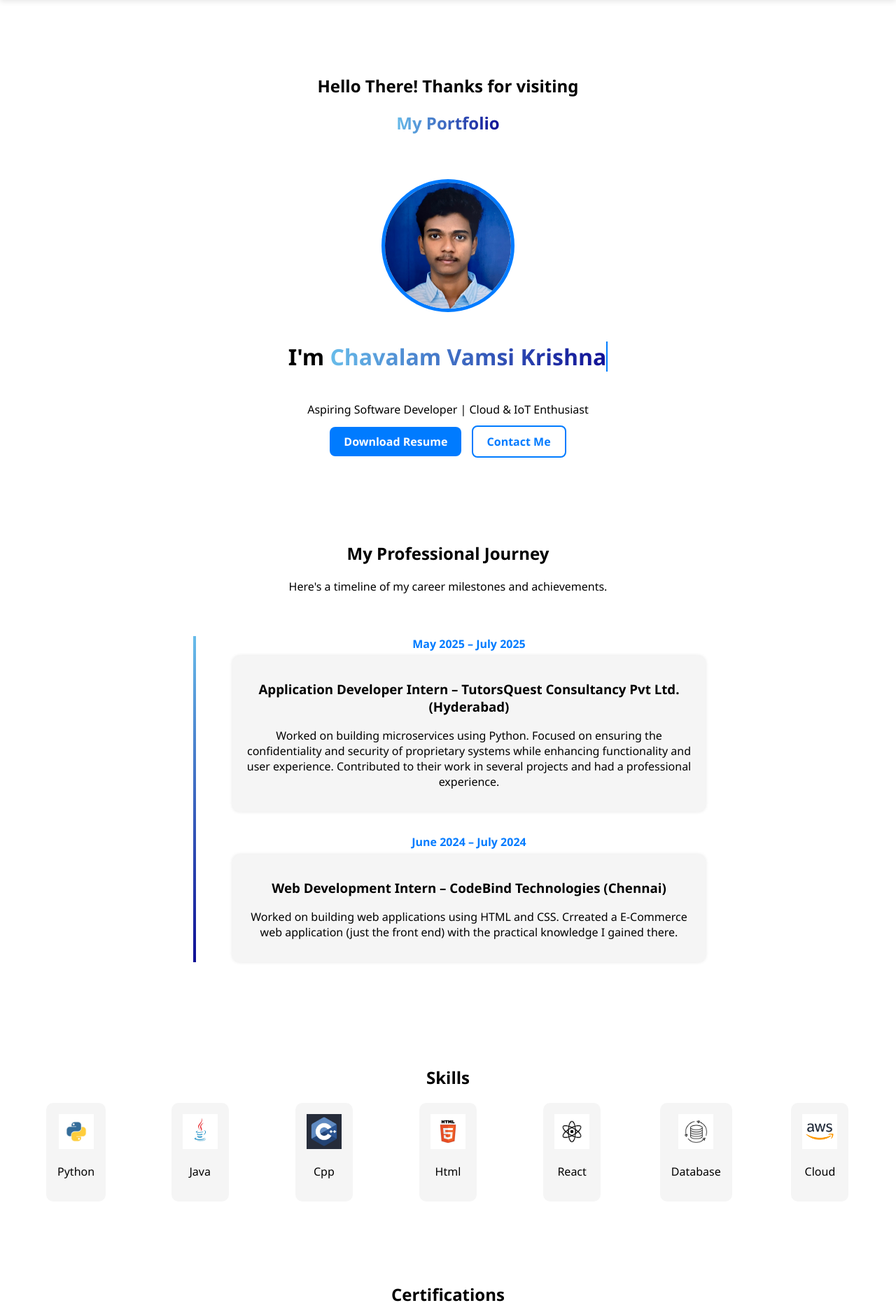
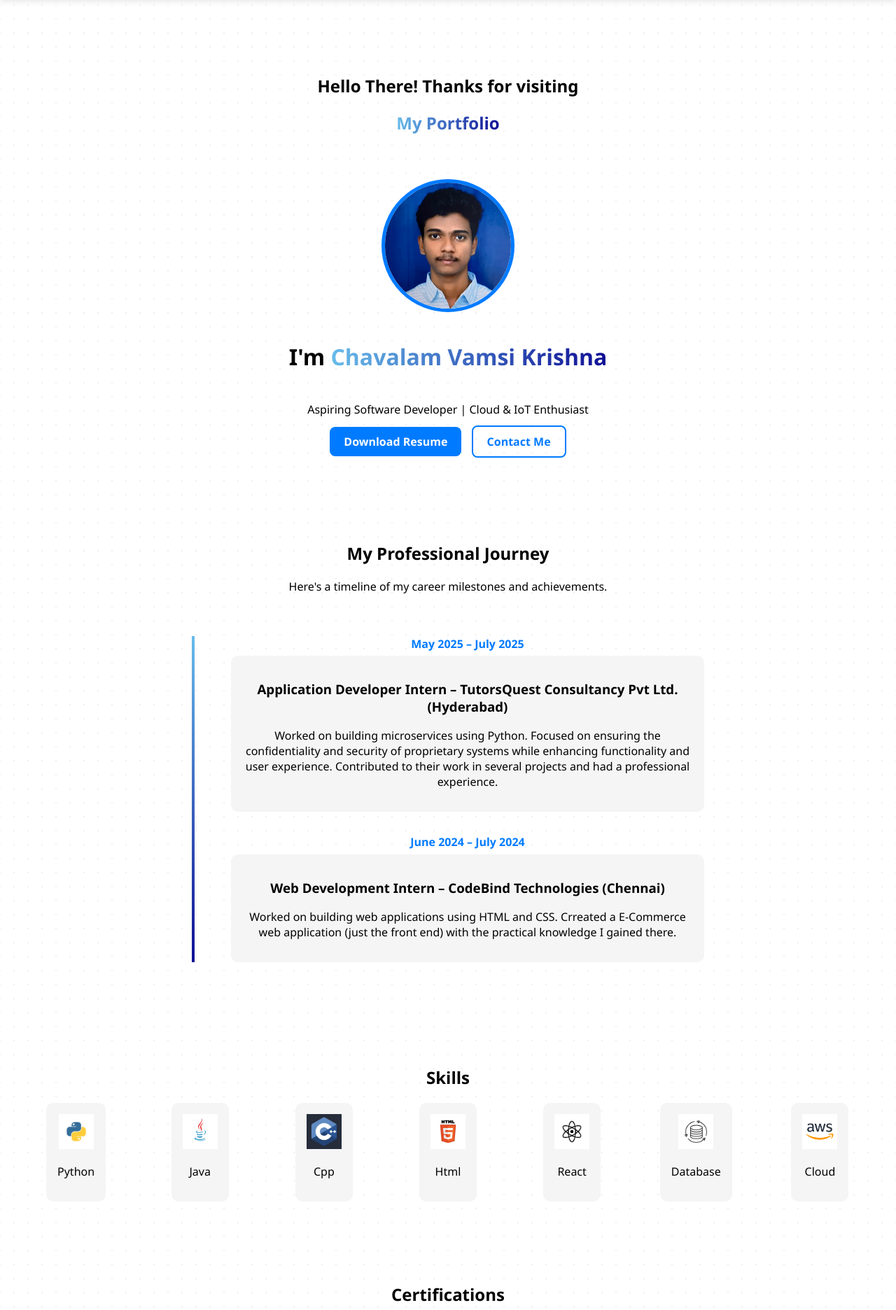
Before and after one commit to VamsiKrishnaChavalam/vamsi-portfolio, a Flask app: page / in a window 1280 px wide. Shown: the part 55-1927 px from the top of the page at 70% size. Run offline with Flask 3, Linux system fonts and the light colour scheme.

Commit message:
Update style.css

```diff
--- a/static/style.css
+++ b/static/style.css
@@ -2,23 +2,31 @@
   --bg: #ffffff;
   --text: #000000;
   --card: #f5f5f5;
+  --pattern: radial-gradient(#00000010 1px, transparent 1px);
 }
 [data-theme="dark"] {
   --bg: #121212;
   --text: #f5f5f5;
   --card: #1e1e1e;
+  --pattern: radial-gradient(#ffffff10 1px, transparent 1px);
 }
+
 html {
   scroll-behavior: smooth;
 }
 body {
-  background: var(--bg);
+  background-color: var(--bg);
+  background-image: var(--pattern);
+  background-size: 20px 20px;
+  background-position: center;
   color: var(--text);
   font-family: 'Segoe UI', sans-serif;
   margin: 0;
   padding: 0;
   transition: background 0.3s ease;
 }
+
+/* Navbar */
 .navbar {
   position: sticky;
   top: 0;
@@ -46,6 +54,8 @@ nav a:hover {
   background: #007BFF;
   color: white;
 }
+
+/* Hero */
 .hero {
   text-align: center;
   padding: 4rem 2rem;
@@ -66,10 +76,10 @@ nav a:hover {
   display: inline-block;
   overflow: hidden;
   white-space: nowrap;
-  border-right: 2px solid #007BFF;
-  animation: typing 4s steps(40, end), blink-caret 0.75s step-end infinite;
+  animation: typing 4s steps(40, end);
   font-size: 2rem;
 }
+
 @keyframes typing {
   from { width: 0 }
   to { width: 100% }
@@ -101,6 +111,8 @@ nav a:hover {
   border: 2px solid #007BFF;
   color: #007BFF;
 }
+
+/* Sections */
 .section {
   text-align: center;
   padding: 3rem 2rem;
@@ -124,23 +136,8 @@ nav a:hover {
   width: 50px;
   height: 50px;
 }
-.footer {
-  background: var(--card);
-  padding: 2rem;
-  text-align: center;
-}
-.social-icons {
-  margin-top: 1rem;
-}
-.social-icons a {
-  font-size: 2rem;
-  margin: 0 10px;
-  color: var(--text);
-  transition: color 0.3s;
-}
-.social-icons a:hover {
-  color: #007BFF;
-}
+
+/* Certifications */
 .certifications-list {
   max-width: 700px;
   margin: 0 auto;
@@ -148,19 +145,17 @@ nav a:hover {
   padding-left: 1rem;
   font-size: 1.1rem;
 }
-
 .certifications-list li {
   margin-bottom: 10px;
   line-height: 1.6;
 }
-/* Work Experience Timeline Styling */
+
+/* Timeline */
 .timeline {
   position: relative;
   max-width: 700px;
   margin: 0 auto;
   padding-left: 2rem;
-  border-left: 4px solid transparent;
-  background-clip: padding-box;
 }
 .timeline::before {
   content: "";
@@ -185,7 +180,6 @@ nav a:hover {
   background: linear-gradient(135deg, #68bcea, #0f0f95);
   border-radius: 50%;
   border: 2px solid white;
-  z-index: 1;
 }
 .timeline-date {
   font-weight: bold;
@@ -196,5 +190,23 @@ nav a:hover {
   background: var(--card);
   padding: 1rem;
   border-radius: 10px;
-  box-shadow: 0 0 5px rgba(0,0,0,0.1);
 }
+
+/* Footer and Social */
+.footer {
+  background: var(--card);
+  padding: 2rem;
+  text-align: center;
+}
+.social-icons {
+  margin-top: 1rem;
+}
+.social-icons a {
+  font-size: 2rem;
+  margin: 0 10px;
+  color: var(--text);
+  transition: color 0.3s;
+}
+.social-icons a:hover {
+  color: #007BFF;
+}
```
